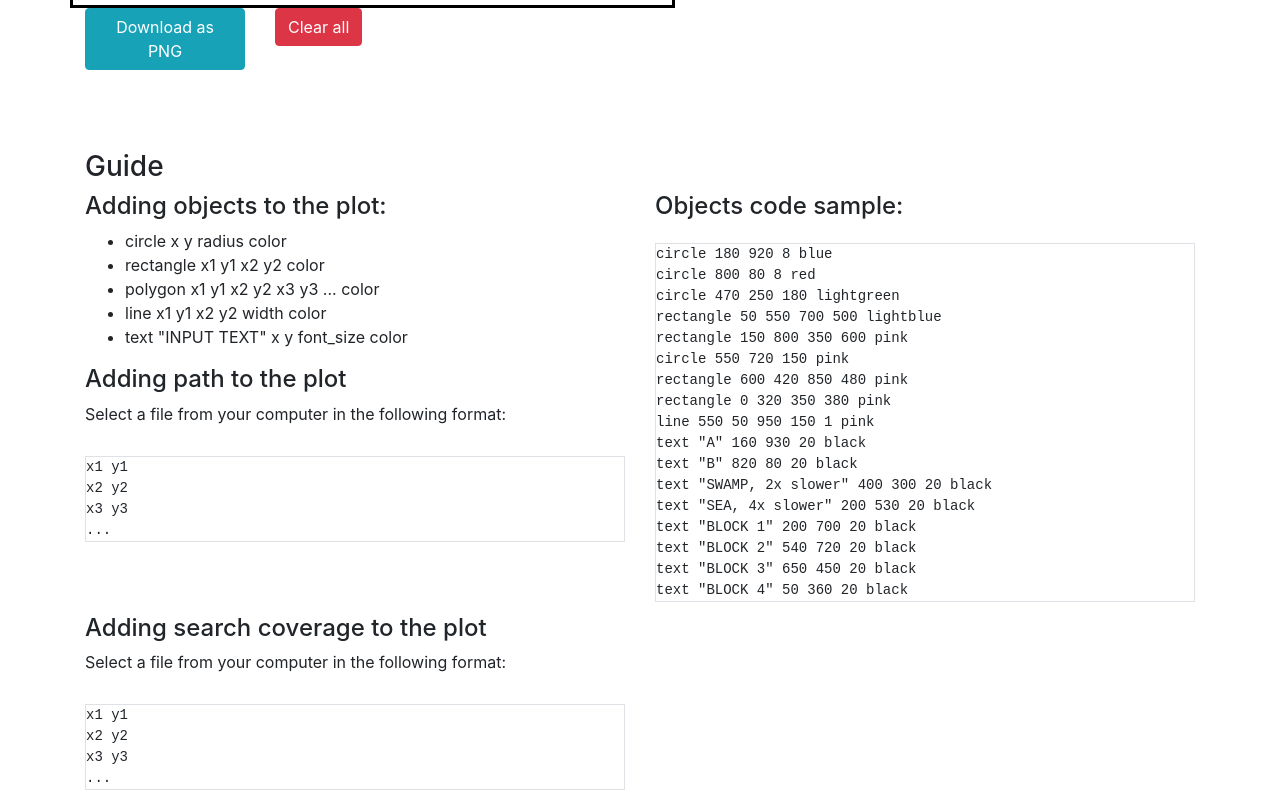
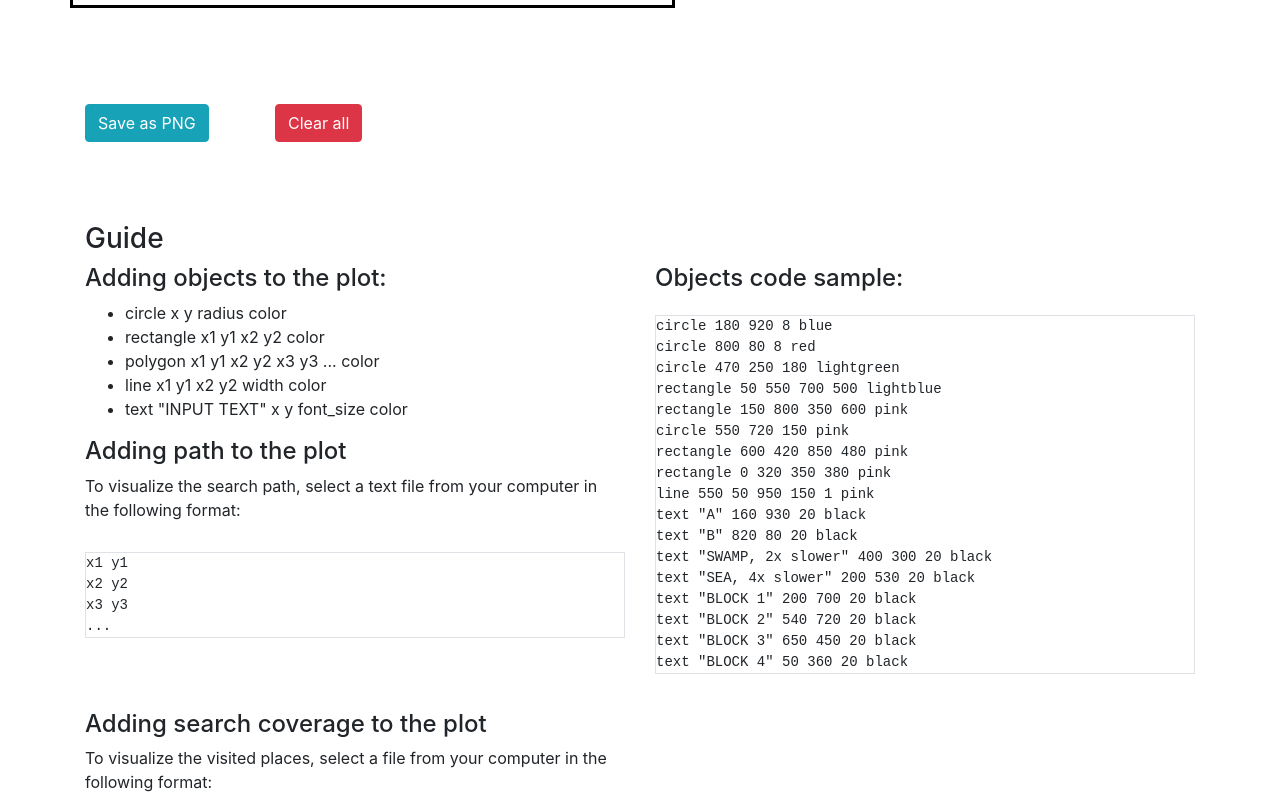
Before and after one commit to Abercus/searchvis, a plain HTML site: page index.html in a window 1280 px wide. Shown: the part 771-1578 px from the top of the page. Drawn offline with nearby package versions, Linux system fonts and the light colour scheme.

Commit message:
Change tutorial text

```diff
--- a/css/vis.css
+++ b/css/vis.css
@@ -16,6 +16,10 @@ textarea {
     /* margin-top: 1em; */
     /* padding-bottom: 3em; */
     overflow: hidden;
+}
+
+.addbuttons {
+    margin-top: 6em;
 }
 
 .wrapper {
--- a/index.html
+++ b/index.html
@@ -63,9 +63,9 @@
 
       </div>
     </div>
-    <div class="row">
+    <div class="row addbuttons">
       <div class="col-lg-2">
-        <button id='download' class="btn btn-info">Download as PNG</button>
+        <button id='download' class="btn btn-info">Save as PNG</button>
       </div>
       <div class="col-lg-2">
         <button id='clearsvg' class="btn btn-danger">Clear all</button>
@@ -90,14 +90,14 @@
             <li>text "INPUT TEXT" x y font_size color</li>
           </ul>
           <h4>Adding path to the plot</h4>
-          <p>Select a file from your computer in the following format:</p>
+          <p>To visualize the search path, select a text file from your computer in the following format:</p>
           <pre><xmp class="border">x1 y1
 x2 y2
 x3 y3
 ... </xmp>
           </pre>
           <h4>Adding search coverage to the plot</h4>
-          <p>Select a file from your computer in the following format:</p>
+          <p>To visualize the visited places, select a file from your computer in the following format:</p>
           <pre><xmp class="border">x1 y1
 x2 y2
 x3 y3
```
Also changed, not shown: 1 other file.
